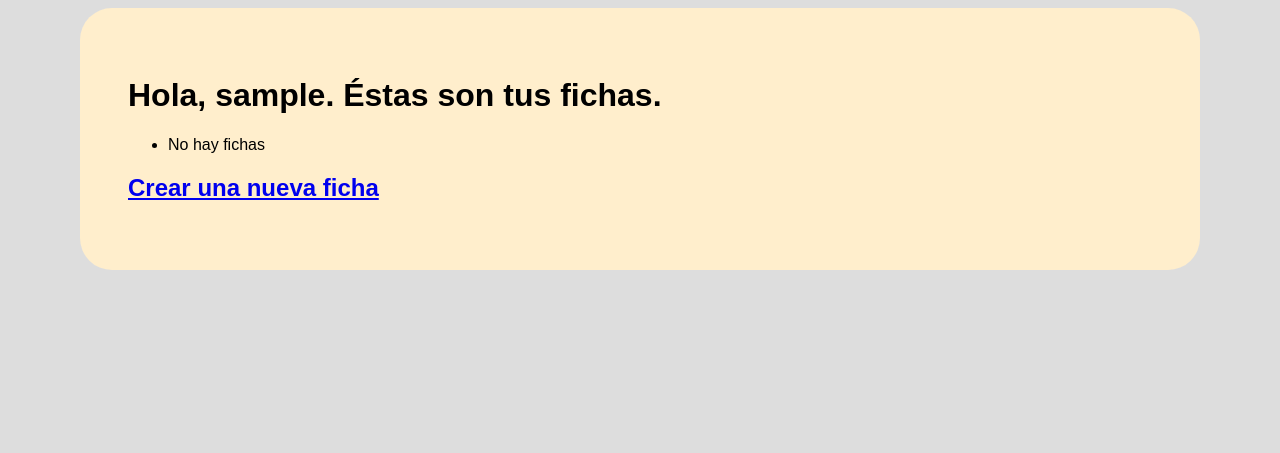
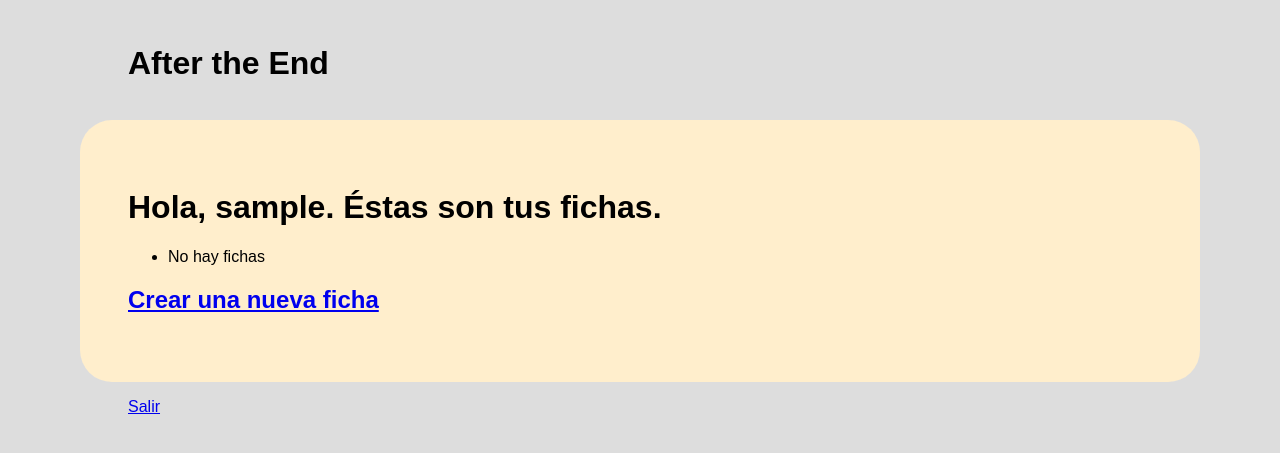
Before and after one commit to resetreboot/aftertheend, a Django app: page / in a window 1280 px wide. Shown: the top 453 px of the page. Run offline with Django 3.2, Linux system fonts and the light colour scheme; the visitor is signed in with stand-in values (Sample User, id 1); data that the repository does not hold is empty.

Commit message:
Organized templates with inheritance and added basic CSS stylesheet

```diff
--- a/fichas/templates/base.html
+++ b/fichas/templates/base.html
@@ -6,9 +6,17 @@
     <title>{% block title %}After the End: Gestor de fichas{% endblock %}</title>
   </head>
   <body>
+    <div id="cabecera">
+      <h1>After the End</h1>
+    </div>
     <div id="contenedor">
     {% block content %}
     {% endblock %}
     </div>
+    {% block footer %}
+    <div id="pie">
+      <a href="{% url 'logout' %}">Salir</a>
+    </div>
+    {% endblock %}
   </body>
 </html>
--- a/fichas/templates/registration/login.html
+++ b/fichas/templates/registration/login.html
@@ -34,3 +34,5 @@
     {# Assumes you setup the password_reset view in your URLconf #}
     <p class="center"><a href="{% url 'password_reset' %}">¿Se te ha olvidado la contraseña?</a></p>
 {% endblock %}
+{% block footer %}
+{% endblock %}
--- a/static/style.css
+++ b/static/style.css
@@ -1,6 +1,12 @@
 body {
   font-family: Arial, sans;
   background-color: #ddd;
+}
+
+#cabecera {
+  width: 1024px;
+  margin: 0 auto;
+  padding: 1em;
 }
 
 #contenedor {
@@ -12,6 +18,12 @@ body {
   border-radius: 2em;
 }
 
+#pie {
+  width: 1024px;
+  margin: 0 auto;
+  padding: 1em;
+}
+
 form {
   width: 60%;
   margin: 0 auto;
@@ -20,6 +32,14 @@ form {
 p.center {
   width: 60%;
   margin: 0 auto;
+}
+
+.valid {
+  color: #0c0;
+}
+
+.notvalid {
+  color: #f00;
 }
 
 h1.center {
```
